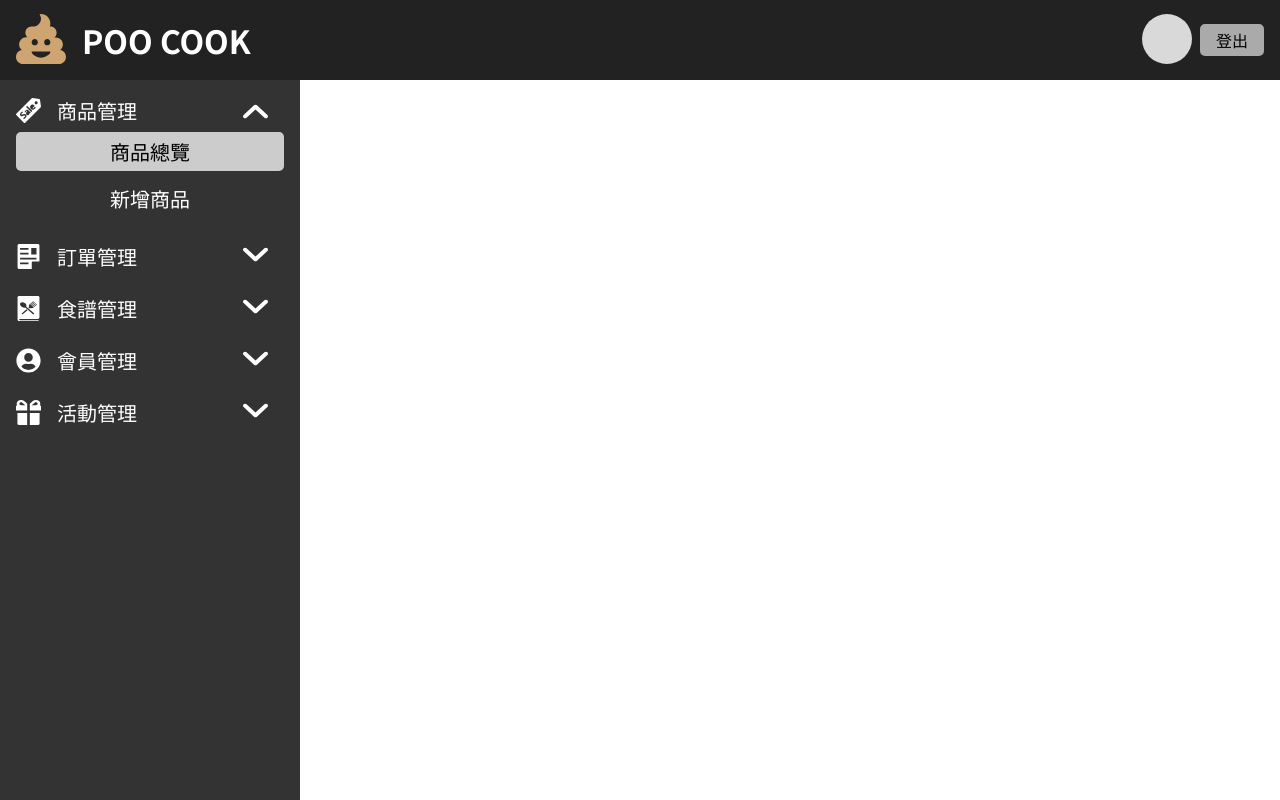
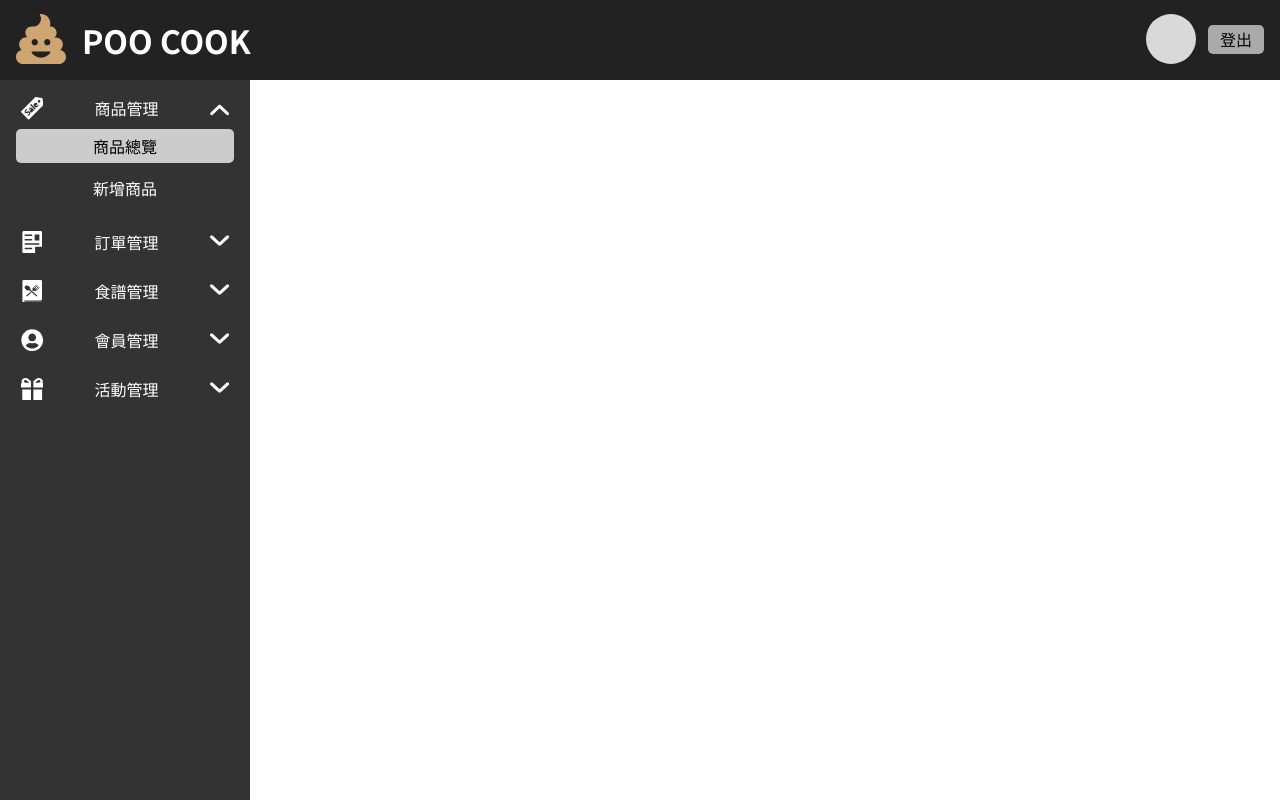
Before and after one commit to zyuan8591/mfee27_group2_project, a PHP site: page / in a window 1280 px wide. Run offline with PHP 8.4, Linux system fonts and the light colour scheme.

Commit message:
update css

```diff
--- a/index.html
+++ b/index.html
@@ -89,8 +89,8 @@
 										fill="white"
 									/>
 								</svg>
-								<a class="main_nav_item_content" href="">商品管理</a>
 							</div>
+							<a class="main_nav_item_content" href="">商品管理</a>
 							<div class="nav_dropdown nav_dropdown_active">
 								<svg
 									width="24"
@@ -134,8 +134,8 @@
 										fill="white"
 									/>
 								</svg>
-								<a class="main_nav_item_content" href="">訂單管理</a>
 							</div>
+							<a class="main_nav_item_content" href="">訂單管理</a>
 							<div class="nav_dropdown">
 								<svg
 									width="24"
@@ -176,8 +176,8 @@
 										fill="white"
 									/>
 								</svg>
-								<a class="main_nav_item_content" href="">食譜管理</a>
 							</div>
+							<a class="main_nav_item_content" href="">食譜管理</a>
 							<div class="nav_dropdown">
 								<svg
 									width="24"
@@ -221,8 +221,8 @@
 										fill="white"
 									/>
 								</svg>
-								<a class="main_nav_item_content" href="">會員管理</a>
 							</div>
+							<a class="main_nav_item_content" href="">會員管理</a>
 							<div class="nav_dropdown">
 								<svg
 									width="24"
@@ -276,8 +276,8 @@
 										fill="white"
 									/>
 								</svg>
-								<a class="main_nav_item_content" href=""> 活動管理 </a>
 							</div>
+							<a class="main_nav_item_content" href=""> 活動管理 </a>
 							<div class="nav_dropdown">
 								<svg
 									width="24"
--- a/style/style.css
+++ b/style/style.css
@@ -17,7 +17,7 @@ a:link {
 :root {
 	--header-height: 80px;
 	--button-color: #aaa;
-	--aside-width: 300px;
+	--aside-width: 250px;
 }
 /* module */
 .flex_center {
@@ -63,10 +63,10 @@ a:link {
 }
 /* user */
 .user_photo {
-	margin-right: 0.5rem;
+	margin-right: 0.75rem;
 }
 .sign_out {
-	padding: 0.25rem 1rem;
+	padding: 0.15rem .75rem;
 	background: var(--button-color);
 	border-radius: 5px;
 }
@@ -77,7 +77,7 @@ a:link {
 	height: calc(100vh - var(--header-height));
 	background: #333;
 	padding: 1rem;
-	font-size: 20px;
+	font-size: 1rem;
 	top: calc(var(--header-height));
 	overflow: auto;
 }
@@ -95,22 +95,27 @@ a:link {
 	display: flex;
 	align-items: center;
 	justify-content: space-between;
-	padding-right: 1rem;
+	padding: 0 .3rem;
 	color: white;
 }
 /* XX管理 */
 .main_nav_item svg {
-	width: 25px;
-	height: 25px;
+	width: 1.4rem;
+	height: 1.4rem;
 	color: #fff;
 }
 .main_nav_item_content {
-	margin-left: 1rem;
+	/* margin-left: 1rem; */
 	line-height: 25px;
 }
 /* nav_dropdownbtn */
 .nav_dropdown {
 	cursor: pointer;
+
+}
+.nav_dropdown svg {
+	width: 1.2rem;
+	height: 1.2rem;
 }
 .nav_dropdown_active {
 	transform: rotate(180deg);
```
